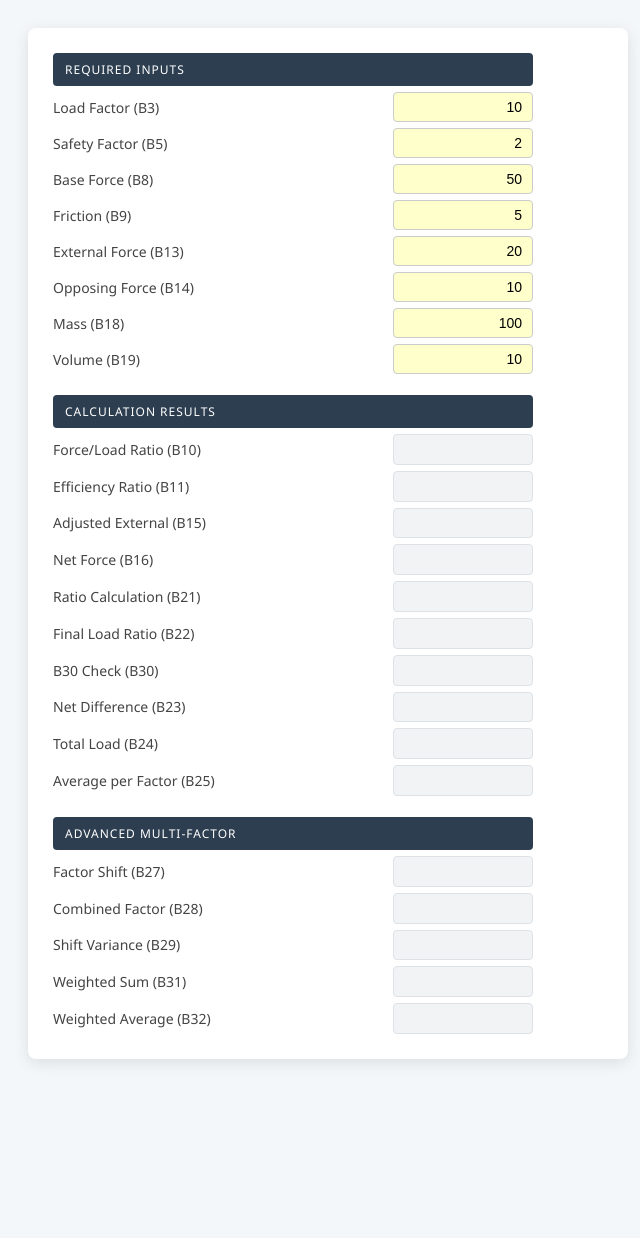
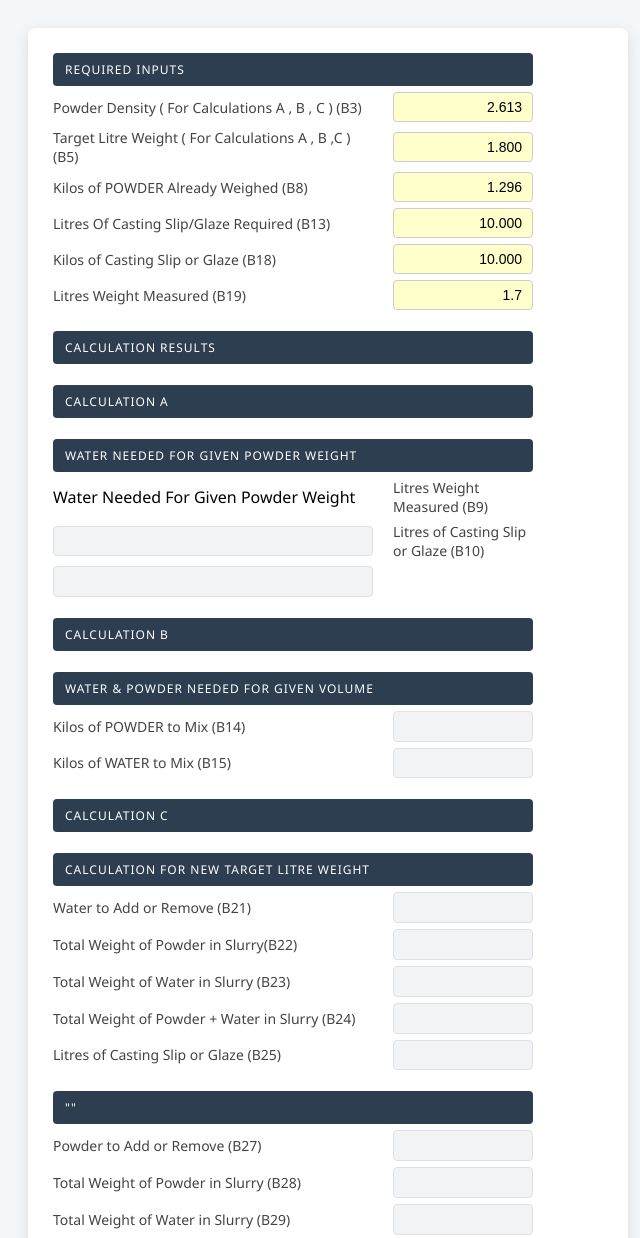
Before and after one commit to Glazer-Sweden/Slurry_Mixing_Calculator, a plain HTML site: page index.html in a window 1280 px wide. Shown: the top 1238 px of the page, without its empty margins (0-640 px from the left). Before the commit the page ends 1087 px from the top, so only its background shows below. Drawn offline with Linux system fonts and the light colour scheme.

Commit message:
Refactor index.html for clarity and functionality

```diff
--- a/index.html
+++ b/index.html
@@ -72,81 +72,88 @@
 <div class="excel-grid">
     <div class="header-row" style="margin-top:0;">Required Inputs</div>
 
-    <label for="B3">Load Factor (B3)</label>
-    <input type="number" id="B3" class="input-cell" value="10" oninput="calc()">
+    <label for="B3"> Powder Density ( For Calculations A , B , C ) (B3)</label>
+    <input type="number" id="B3" class="input-cell" value="2.613" oninput="calc()">
 
-    <label for="B5">Safety Factor (B5)</label>
-    <input type="number" id="B5" class="input-cell" value="2" oninput="calc()">
+    <label for="B5"> Target Litre Weight ( For Calculations A , B ,C ) (B5)</label>
+    <input type="number" id="B5" class="input-cell" value="1.800" oninput="calc()">
 
-    <label for="B8">Base Force (B8)</label>
-    <input type="number" id="B8" class="input-cell" value="50" oninput="calc()">
+    <label for="B8"> Kilos of POWDER Already Weighed (B8)</label>
+    <input type="number" id="B8" class="input-cell" value="1.296" oninput="calc()">
 
-    <label for="B9">Friction (B9)</label>
-    <input type="number" id="B9" class="input-cell" value="5" oninput="calc()">
+    <label for="B13"> Litres Of Casting Slip/Glaze Required (B13)</label>
+    <input type="number" id="B13" class="input-cell" value="10.000" oninput="calc()">
 
-    <label for="B13">External Force (B13)</label>
-    <input type="number" id="B13" class="input-cell" value="20" oninput="calc()">
+    <label for="B18"> Kilos of Casting Slip or Glaze (B18)</label>
+    <input type="number" id="B18" class="input-cell" value="10.000" oninput="calc()">
 
-    <label for="B14">Opposing Force (B14)</label>
-    <input type="number" id="B14" class="input-cell" value="10" oninput="calc()">
-
-    <label for="B18">Mass (B18)</label>
-    <input type="number" id="B18" class="input-cell" value="100" oninput="calc()">
-
-    <label for="B19">Volume (B19)</label>
-    <input type="number" id="B19" class="input-cell" value="10" oninput="calc()">
+    <label for="B19"> Litres Weight Measured (B19)</label>
+    <input type="number" id="B19" class="input-cell" value="1.7" oninput="calc()">
 
     <div class="header-row">Calculation Results</div>
 
+
     <!-- Group 1 -->
-    <label>Force/Load Ratio (B10)</label>
+    <div class="header-row">Calculation A</div>
+    <div class="header-row">Water Needed For Given Powder Weight</div>
+
+    Water Needed For Given Powder Weight
+    <label> Litres Weight Measured (B9)</label>
+    <div id="B9" class="output-cell"></div>
+
+    <label> Litres of Casting Slip or Glaze (B10)</label>
     <div id="B10" class="output-cell"></div>
 
-    <label>Efficiency Ratio (B11)</label>
-    <div id="B11" class="output-cell"></div>
 
     <!-- Group 2 -->
-    <label>Adjusted External (B15)</label>
+    <div class="header-row">Calculation B</div>
+    <div class="header-row">Water & Powder Needed For Given Volume</div>
+
+    <label> Kilos of POWDER to Mix (B14)</label>
+    <div id="B14" class="output-cell"></div>
+
+    <label> Kilos of WATER to Mix (B15)</label>
     <div id="B15" class="output-cell"></div>
 
-    <label>Net Force (B16)</label>
-    <div id="B16" class="output-cell"></div>
 
     <!-- Group 3 (The complex sequence) -->
-    <label>Ratio Calculation (B21)</label>
+    <div class="header-row">Calculation C</div>
+    <div class="header-row">Calculation For NEW Target Litre Weight</div>
+
+    <label> Water to Add or Remove (B21)</label>
     <div id="B21" class="output-cell"></div>
 
-    <label>Final Load Ratio (B22)</label>
+    <label> Total Weight of Powder in Slurry(B22)</label>
     <div id="B22" class="output-cell"></div>
 
-    <label>B30 Check (B30)</label>
+    <label> Total Weight of Water in Slurry (B23)</label>
+    <div id="23" class="output-cell"></div>
+
+    <label> Total Weight of Powder + Water in Slurry (B24)</label>
+    <div id="B24" class="output-cell"></div>
+
+    <label> Litres of Casting Slip or Glaze (B25)</label>
+    <div id="B25" class="output-cell"></div>
+
+
+    <div class="header-row">""</div>
+
+
+    <label> Powder to Add or Remove (B27)</label>
+    <div id="B27" class="output-cell"></div>
+
+    <label> Total Weight of Powder in Slurry (B28)</label>
+    <div id="B28" class="output-cell"></div>
+
+    <label> Total Weight of Water in Slurry (B29)</label>
+    <div id="B29" class="output-cell"></div>
+
+    <label> Total Weight of Powder + Water in Slurry (B30)</label>
     <div id="B30" class="output-cell"></div>
 
-    <label>Net Difference (B23)</label>
-    <div id="B23" class="output-cell"></div>
-
-    <label>Total Load (B24)</label>
-    <div id="B24" class="output-cell"></div>
-
-    <label>Average per Factor (B25)</label>
-    <div id="B25" class="output-cell"></div>
-
-    <div class="header-row">Advanced Multi-Factor</div>
-
-    <label>Factor Shift (B27)</label>
-    <div id="B27" class="output-cell"></div>
-
-    <label>Combined Factor (B28)</label>
-    <div id="B28" class="output-cell"></div>
-
-    <label>Shift Variance (B29)</label>
-    <div id="B29" class="output-cell"></div>
-
-    <label>Weighted Sum (B31)</label>
+    <label> Litres of Casting Slip or Glaze (B31)</label>
     <div id="B31" class="output-cell"></div>
 
-    <label>Weighted Average (B32)</label>
-    <div id="B32" class="output-cell"></div>
 </div>
 
 <script>
@@ -160,43 +167,43 @@ function calc() {
 
     const B3 = get('B3');
     const B5 = get('B5');
+
     const B8 = get('B8');
-    const B9 = get('B9');
+
     const B13 = get('B13');
-    const B14 = get('B14');
+
     const B18 = get('B18');
     const B19 = get('B19');
 
-    // 2. Apply Formulas
-    const B10 = (B3 > 0 && B5 !== 1) ? (B8/B3)*(B3-B5)/(B5-1) : "N/A";
-    const B11 = (B3 > 0) ? (B8+B9)/B3 : "N/A";
+    // 1. Calculation A Formulas
+    const B9 = (B3 > 0) ? (B8/B3)*(B3-B5)/(B5-1) : "N/A";
+    const B10 = (B3 > 0) ? (B8+B9)/B3 : "N/A";
 
-    const B15 = (B3 > 0 && B3 !== 1) ? B13*(B5-1)*(B3/(B3-1)) : "N/A";
-    const B16 = (B3 > 0) ? (B13*B5)-B14 : "N/A";
 
-    // Group 3 formulas
-    const B21 = (B19 !== 0 && B5 !== 1) ? (B18/B19)*(B19-B5)/(B5-1) : 0;
-    const B22 = (B3 > 0 && B3 !== 1 && B19 !== 0) ? (B18/B19)(B19-1)(B3/(B3-1)) : "N/A";
+    //2. Calculation B formulas
+    const B14 = (B3 > 0) ? B13*(B5-1)*(B3/(B3-1)) : "N/A";
+    const B15 = (B3 > 0) ? (B13*B5)-B14 : "N/A";
 
-    // Formula B30 depends on B18, B19, B3, B5
-    const B30 = (B3 > 0 && B19 !== B3) ? (B18/B19)B3(B19-B5)/(B5-B3) : "N/A";
-
-    const B23 = (B3 > 0 && typeof B22 === 'number') ? B22 - B21 : "N/A"; // B24-B22 in your list, but B22/B21 context
+    //3.1 Calculation C formulas
+    const B21 = (B18/B19)*(B19-B5)/(B5-1);
+    const B22 = (B3 > 0) ? (B18/B19)*(B19-1)*(B3/(B3-1)) : "N/A";
+    const B23 = (B3 > 0) ? B24 - B22 : "N/A";
     const B24 = B18 + B21;
     const B25 = B24 / B5;
 
-    // Advanced Group
-    const B27 = (B3 > 0 && B19 !== B3) ? (B18/B19)B3(B19-B5)/(B5-B3) : "N/A";
-    const B28 = (B3 > 0 && typeof B27 === 'number') ? B21 + B27 : "N/A";
-    const B29 = (B3 > 0 && typeof B28 === 'number' && typeof B30 === 'number') ? B30 - B28 : "N/A";
-    const B31 = (B3 > 0 && typeof B27 === 'number') ? B18 + B27 : "N/A";
-    const B32 = (B3 > 0 && typeof B30 === 'number') ? B30 / B5 : "N/A";
+    //3.2 Calculation C formulas
+    const B27 = (B3 > 0) ? (B18/B19)*B3*(B19-B5)/(B5-B3) : "N/A";
+    const B28 = (B3 >) ? B22 + B27 : "N/A";
+    const B29 = (B3 > 0) ? B30 - B28 : "N/A";
+    const B31 = (B3 > 0) ? B18 + B27 : "N/A";
+    const B32 = (B3 > 0) ? B30 / B5 : "N/A";
 
     // 3. Update UI
-    set('B10', B10); set('B11', B11); set('B15', B15); set('B16', B16);
-    set('B21', B21); set('B22', B22); set('B23', B23); set('B24', B24);
-    set('B25', B25); set('B27', B27); set('B28', B28); set('B29', B29);
-    set('B30', B30); set('B31', B31); set('B32', B32);
+
+    set('B9', B9);set('B10', B10);
+    set('B14', B14); set('B15', B15);
+    set('B21', B21); set('B22', B22); set('B23', B23); set('B24', B24); set('B25', B25);
+    set('B27', B27); set('B28', B28); set('B29', B29); set('B30', B30); set('B31', B31);
 }
 
 // Run immediately
```
